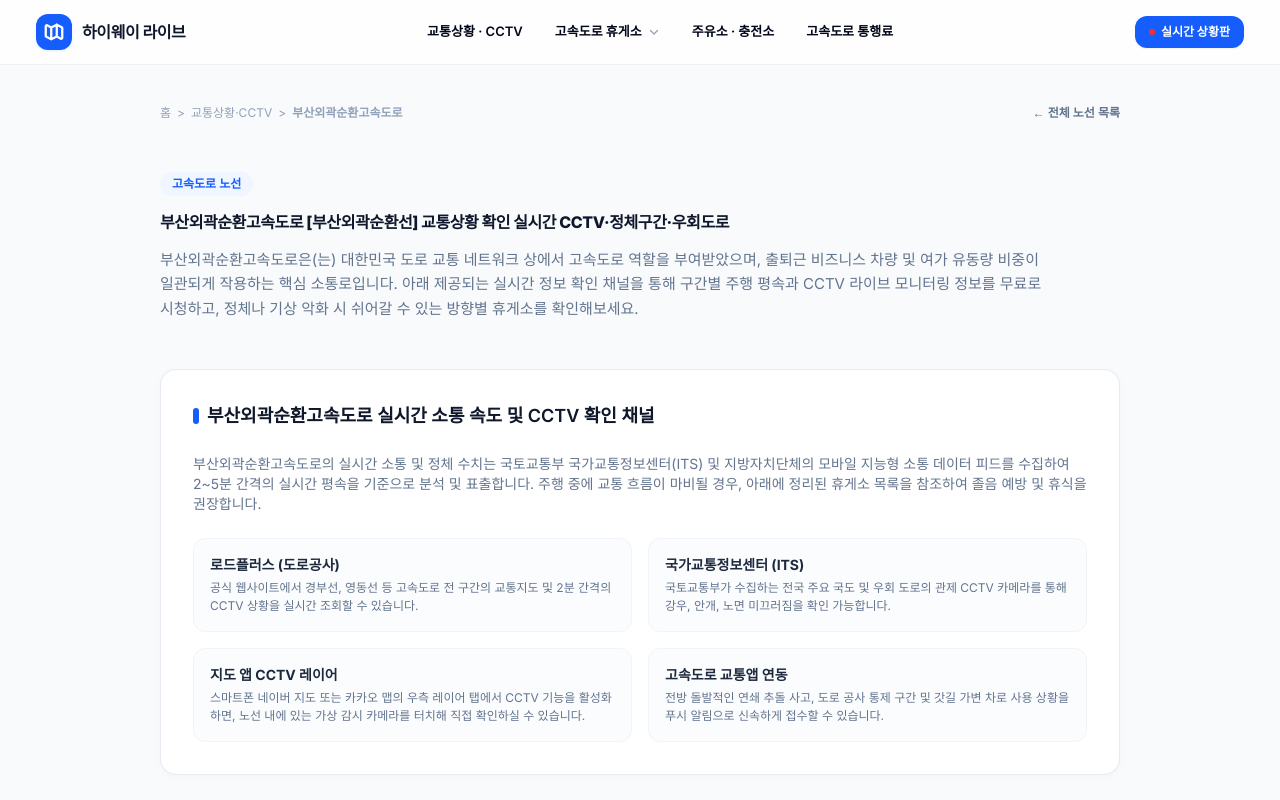
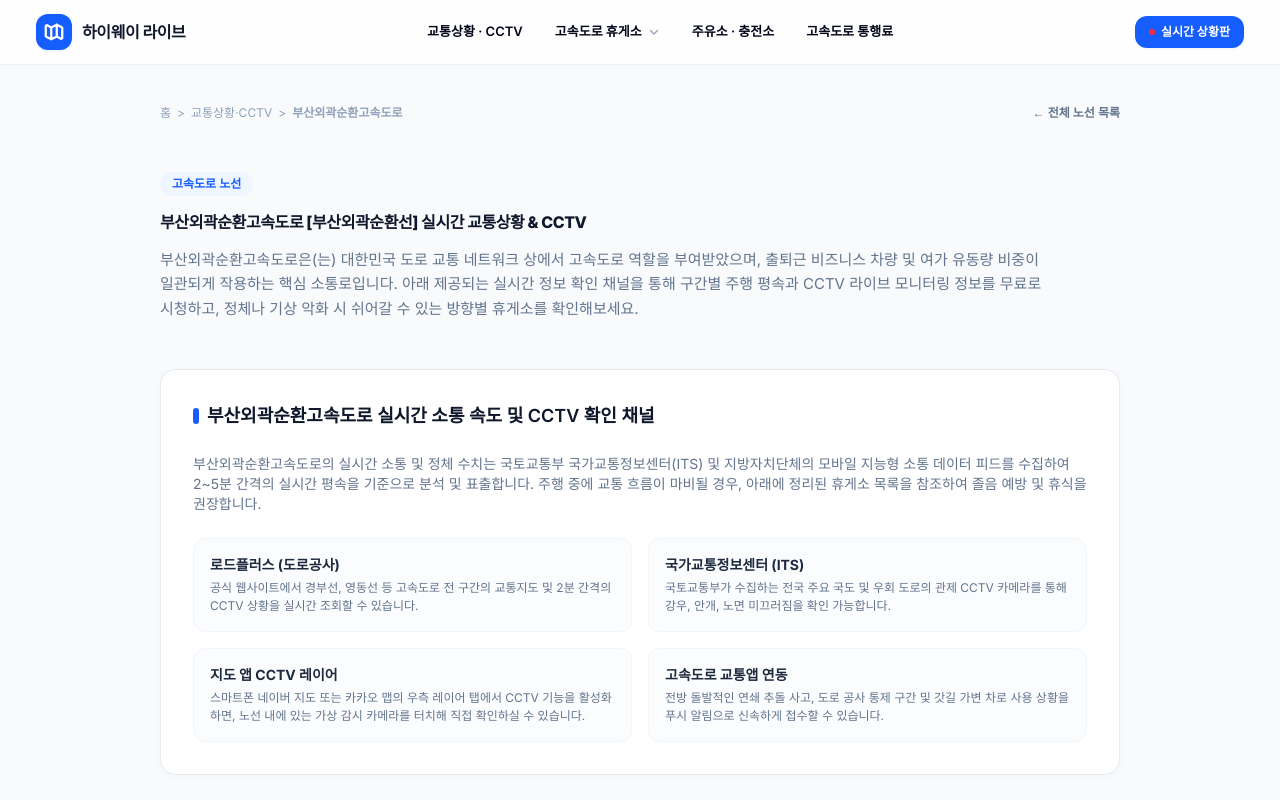
Before and after one commit to fnqlrtm123-code/highway-live, a Next.js app: page /traffic/busan-outer-circular in a window 1280 px wide. Shown: the top 800 px of the page. Built offline with nearby package versions, Linux system fonts and the light colour scheme.

Commit message:
fix: clean up visible h1 header on traffic detail pages, keeping long SEO text in HTML title metadata only

```diff
--- a/src/app/traffic/[highway]/page.tsx
+++ b/src/app/traffic/[highway]/page.tsx
@@ -101,7 +101,7 @@ export default async function HighwayTrafficDetailPage({ params }: Props) {
           {road.type === 'highway' ? '고속도로 노선' : road.type === 'urban' ? '도시고속도로' : road.type === 'national' ? '일반국도' : '대교'}
         </div>
         <h1 className="text-2.5xl md:text-3.5xl font-extrabold text-slate-900 tracking-tight leading-tight">
-          {road.name} [{lineName}] 교통상황 확인 실시간 CCTV·정체구간·우회도로
+          {road.name} {lineName !== road.name ? `[${lineName}]` : ''} 실시간 교통상황 &amp; CCTV
         </h1>
         <p className="text-slate-500 text-sm md:text-[15px] leading-relaxed">
           {road.description} 아래 제공되는 실시간 정보 확인 채널을 통해 구간별 주행 평속과 CCTV 라이브 모니터링 정보를 무료로 시청하고,
```
